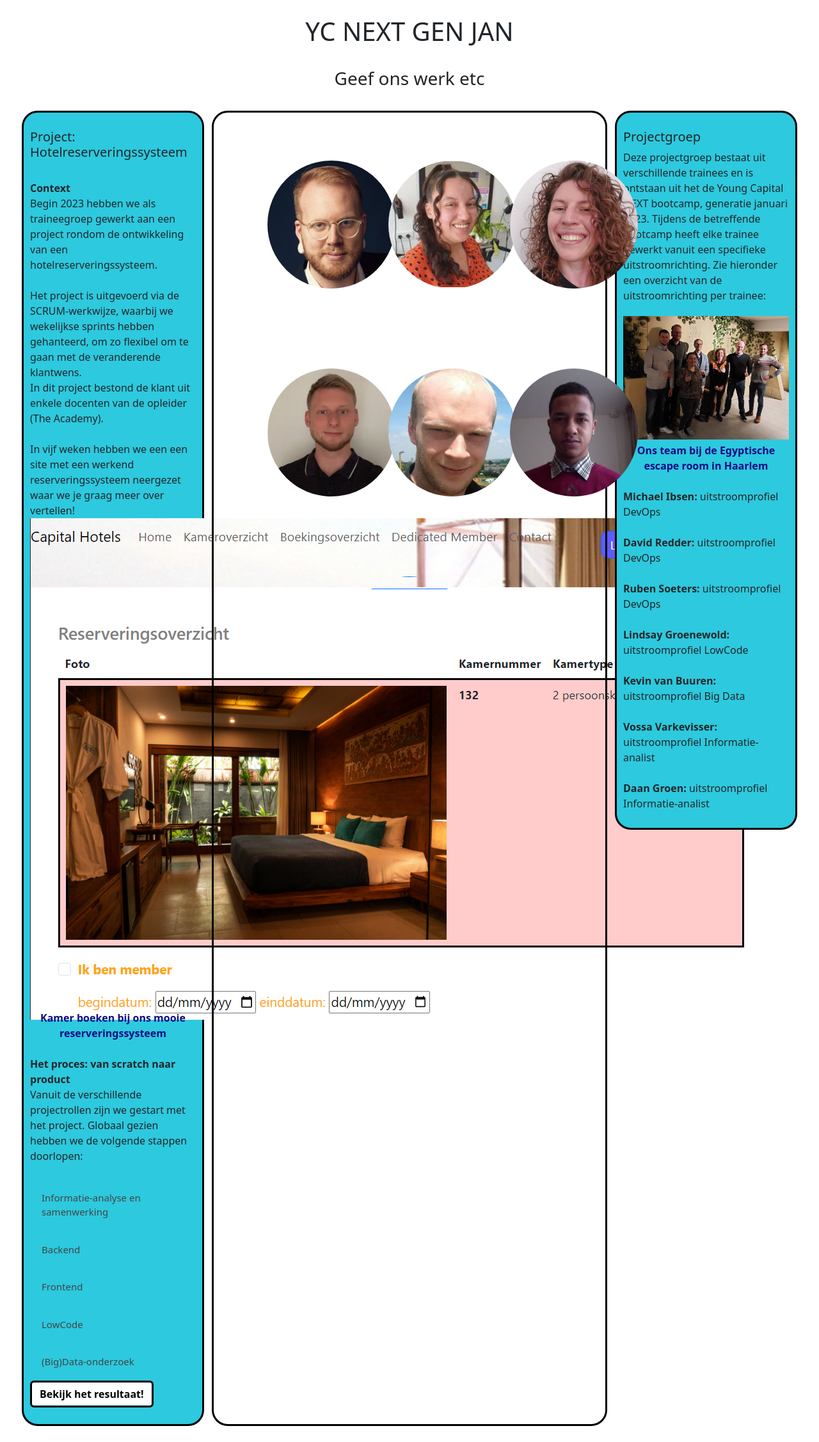
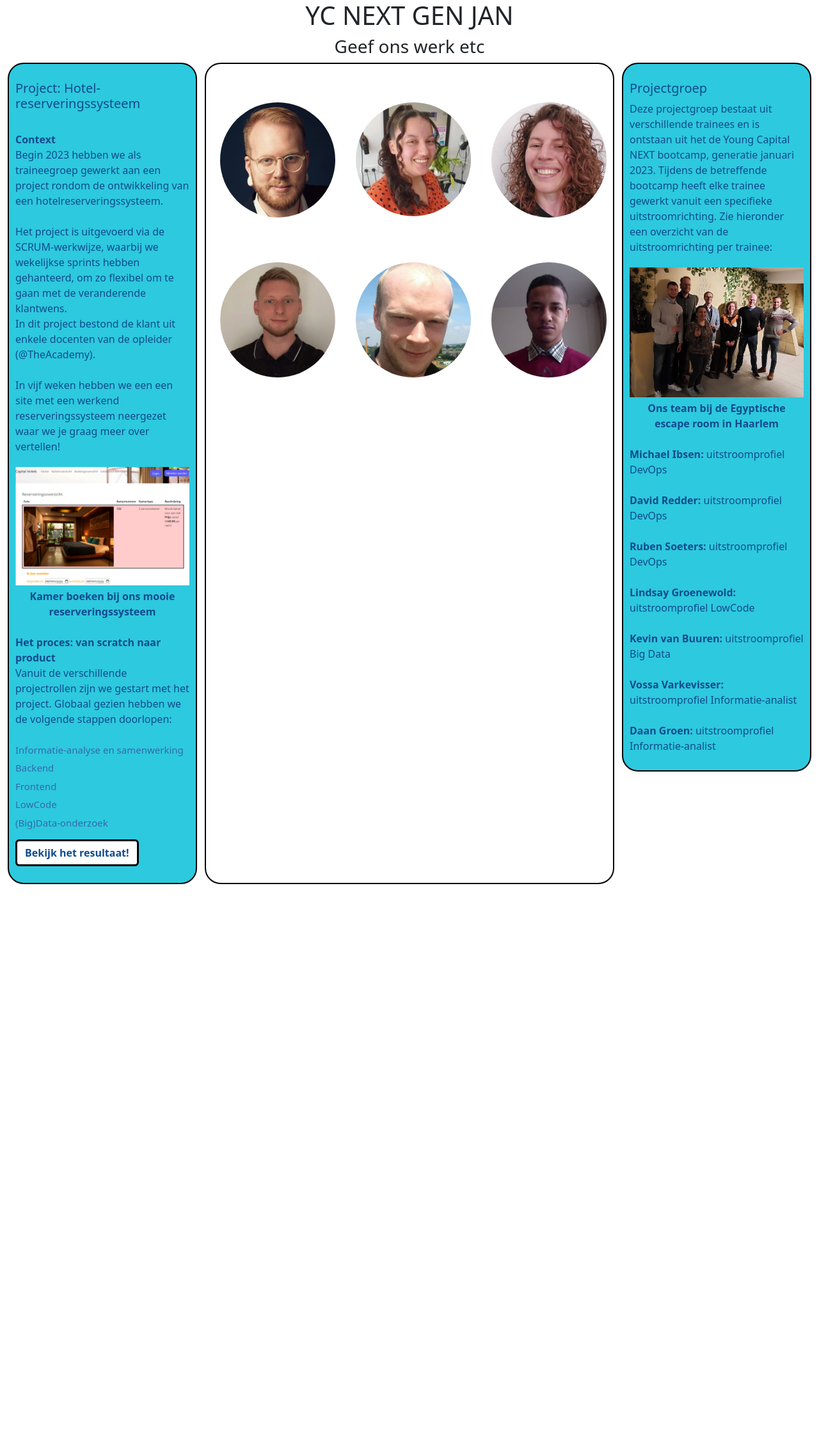
Before and after one commit to MrMibsen/YCGen2301-InteractieveCV, a PHP site: page / in a window 1280 px wide. Shown: the whole page at 64% size. After the commit the page ends 1382 px from the top, so only its background shows below. Run offline with PHP 8.4, Linux system fonts and the light colour scheme.

Commit message:
fotobolletjes fix en opmaak index

```diff
--- a/index.html
+++ b/index.html
@@ -26,12 +26,12 @@
       <div class="col-lg-3">
         <div id="infoproject">
           <p>
-            <h5>Project: Hotelreserveringssysteem</h5><br>
+            <h5>Project: Hotel-reserveringssysteem</h5><br>
             <h7><b>Context</b></h7><br>
             <h7>
               Begin 2023 hebben we als traineegroep gewerkt aan een project rondom de ontwikkeling van een hotelreserveringssysteem. <br><br>
               Het project is uitgevoerd via de SCRUM-werkwijze, waarbij we wekelijkse sprints hebben gehanteerd, om zo flexibel om te gaan met de veranderende klantwens.<br>
-              In dit project bestond de klant uit enkele docenten van de opleider (The Academy). <br><br>
+              In dit project bestond de klant uit enkele docenten van de opleider (@TheAcademy). <br><br>
               In vijf weken hebben we een een site met een werkend reserveringssysteem neergezet waar we je graag meer over vertellen! <br>
             </h7>
 
@@ -100,21 +100,23 @@
           </p>
         </div>
       </div>
+
       <div class="col-lg-6" id="allefotos">
         <div class="row">
-          <a href="Michael/MichaelCV.html" class="col-lg-4" target="_blank"><div class="zoom"><img src="HeadshotMichael.jpg" class="img-fluid rounded-circle" alt="" width="2666" height="3081"></div></a>
-          <a href="" class="col-lg-4" target="_blank"><div class="zoom"><img src="Lindsay_Headshot.jpg" class="img-fluid rounded-circle" alt="" width="162" height="160"></div></a>
-          <a href="vossa/cv/vossa.html" class="col-lg-4" target="_blank"><div class="zoom"><img src="fotovossa.JPG" class="img-fluid rounded-circle" alt="" width="673" height="898"></div></a>
+          <a href="Michael/MichaelCV.html" target="_blank" class="col-sm-4 text-start"><img src="HeadshotMichael.jpg" class="img-fluid rounded-circle zoom" alt=""></a>
+          <a href="" target="_blank" class="col-sm-4 text-center"><img src="Lindsay_Headshot.jpg" class="img-fluid rounded-circle zoom" alt=""></a>
+          <a href="vossa/cv/vossa.html" target="_blank" class="col-sm-4 text-end"><img src="fotovossa.JPG" class="img-fluid rounded-circle zoom" alt=""></a>
         </div>
         <div class="row">
-          <a href="daan/daanpagina.html" class="col-lg-4" target="_blank"><div class="zoom"><img src="daanfoto.jpg" class="img-fluid rounded-circle" alt="" width="2666" height="3081"></div></a>
-          <a href="David/david.html" class="col-lg-4" target="_blank"><div class="zoom"><img src="portretdavid.jpg" class="img-fluid rounded-circle" alt="" width="162" height="160"></div></a>
-          <a href="" class="col-lg-4" target="_blank"><div class="zoom"><img src="rubenFoto.jpg" class="img-fluid rounded-circle" alt="" width="673" height="898"></div></a>
+          <a href="daan/daanpagina.html" class="col-sm-4 text-start" target="_blank"><img src="daanfoto.jpg" class="img-fluid rounded-circle zoom" alt=""></a>
+          <a href="David/david.html" class="col-sm-4 text-center" target="_blank"><img src="portretdavid.jpg" class="img-fluid rounded-circle zoom" alt=""></a>
+          <a href="" class="col-sm-4 text-end" target="_blank"><img src="rubenFoto.jpg" class="img-fluid rounded-circle zoom" alt=""></a>
         </div>
         <div class="row">
-          <a href="" class="col-lg-12 text-center" target="_blank"><div class="zoom"><img src="" class="img-fluid rounded-circle" alt="" width="162" height="160"></div></a>
+          <a href="" class="col-sm-12 text-center" target="_blank"><img src="" class="img-fluid rounded-circle zoom" alt=""></a>
         </div>
       </div>
+
       <div class="col-lg-3">
         <div id="overhetteam">
           <p>
--- a/main.css
+++ b/main.css
@@ -1,56 +1,45 @@
 /* CSS voor index.html voor interactieve CV pagina */
-
+b, li, ul, h7, h5 {
+  color: #104b8d;
+}
 /* div over het team */
 #overhetteam {
   padding: 10px;
   background-color: #2dc9de;
   border-radius: 25px;
   border-style: solid;
-    border-width: 3px;
+  border-width: 2px;
   border-color: black;
-}
-
-.row {
-    margin: 25px 10px 25px 10px;
 }
 
 /* div vak met foto's */
 .rounded-circle {
-<<<<<<< HEAD
-    margin-bottom: 30px;
-=======
-  margin-bottom: 30px;
-  position: relative;
-  min-width: 200px;
   max-width: 200px;
-  min-height: 200px;
   max-height: 200px;
-  object-fit: contain;
->>>>>>> main
 }
 
 #allefotos {
   border-style: solid;
   border-color: black;
-    border-width: 3px;
+  border-width: 2px;
   border-radius: 25px;
 }
 
 /* div info over project */
 #infoproject {
-    padding: 10px;
   background-color: #2dc9de;
   border-radius: 25px;
   border-style: solid;
-    border-width: 3px;
+  border-width: 2px;
   border-color: black;
+  padding: 10px;
 }
 
 .collapsible {
   background-color: #2dc9de;
-    color: #444;
+  color: #336bac;
   cursor: pointer;
-    padding: 18px;
+  padding: 0px 0px 5px 0px;
   width: 100%;
   text-align: left;
   font-size: 15px;
@@ -59,7 +48,7 @@
 
 /* Add a background color to the button if it is clicked on (add the .active class with JS), and when you move the mouse over it (hover) / */
 .active, .collapsible:hover {
-    background-color: #ccc;
+  background-color: #3eb2c2;
 }
 
   /* / Style the collapsible content. Note: hidden by default */
@@ -67,36 +56,39 @@
   padding: 0 18px;
   display: none;
   overflow: hidden;
-    background-color: #ffffff;
+  background-color: #3eb2c2;
 }
 
 .qualities-section {
   text-align: center;
 }
 
-  #resultaatknop{
+#resultaatknop {
   background-color:#ffffff;
   color: black;
   border-color: black;
   border-width: 3px;
+  margin-top: 10px;
+}
 
-<<<<<<< HEAD
+#resultaatknop:hover {
+  background-color:#9e9cb3;
 }
-=======
-#hotelfoto{
-  max-width:100%;
-  max-height:100%;
+
+#hotelfoto {
+  max-width: 100%;
+  max-height: 100%;
   object-fit: contain;
   margin: 20px 0px 20px 0px;
 }
 
-#caption{
+#caption {
   text-align: center;
   color: #0d0983;
   margin-top: -15px;
 }
 
-#escapefoto{
+#escapefoto {
   max-width:100%;
   max-height:100%;
   object-fit: contain;
@@ -104,7 +96,8 @@
 }
 
 .zoom {
-  padding: 50px;
+  padding: 10px;
+  margin-top: 50px !important;
   transition: transform .2s; /* Animation */
   margin: 0 auto;
 }
@@ -112,4 +105,3 @@
 .zoom:hover {
   transform: scale(1.5); /* (150% zoom - Note: if the zoom is too large, it will go outside of the viewport) */
 }
->>>>>>> main
```
Lines whose indentation alone changed are shown as unchanged.
